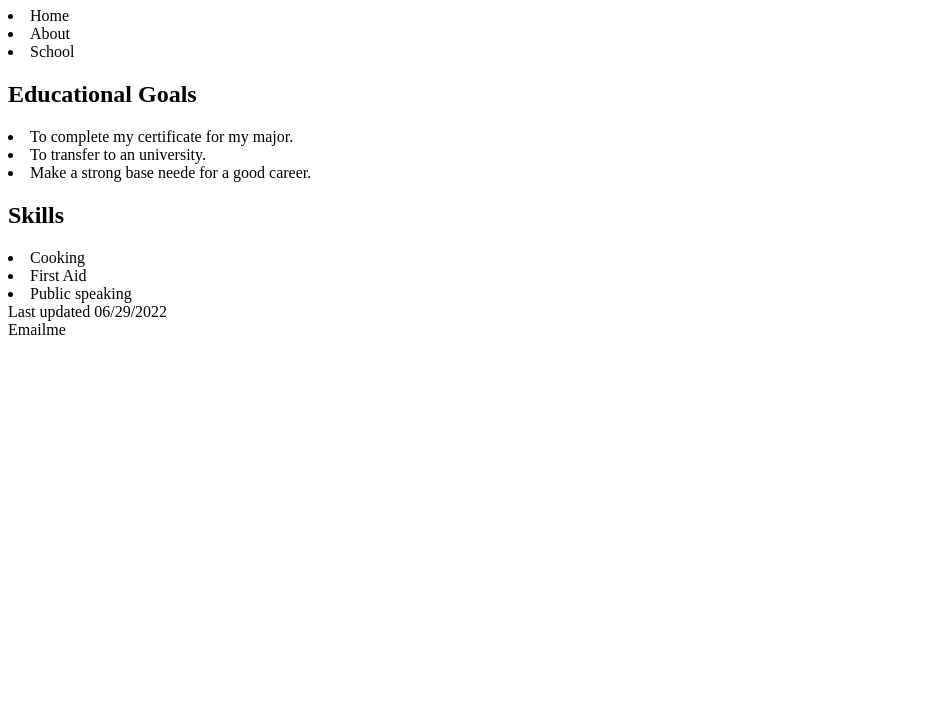
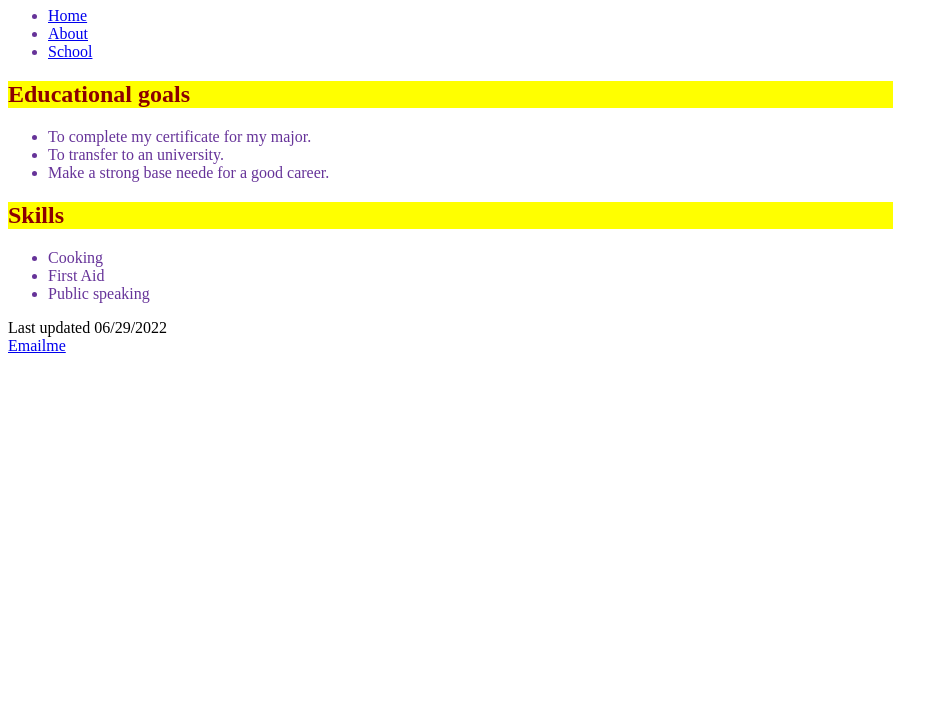
Before and after one commit to Rpooja24/CIS-162, a plain HTML site: page about2.html in a window 1280 px wide. Shown: the part 73-800 px from the top of the page, without its empty margins (0-948 px from the left). Drawn offline with Linux system fonts and the light colour scheme.

Commit message:
Update about2.html

```diff
--- a/about2.html
+++ b/about2.html
@@ -2,26 +2,29 @@
 <html lang="en">
 <head>
     <meta charset="utf-8">
+     <link rel="stylesheet" href="main.css">
 <title>Pooja Ramtel</title>
 </head>
 <body>
     <h1>Pooja Ramtel</h1>
-    <li>Home</li>
-    <li>About</li>
-    <li>School</li>
-    <h2>Educational Goals</h2>
-    <uol>
+     <ul>
+        <li><a href="#">Home</a></li>
+    <li><a href="#">About</a></li>
+    <li><a href="#">School</a></li>
+    </ul>
+     <h2>Educational goals</h2>
+    <ul>
         <li>To complete my certificate for my major.</li>
         <li>To transfer to an university.</li>
         <li>Make a strong base neede for a good career.</li>
-    </uol>
+    </ul>
 
     <h2>Skills</h2>
-    <uol> <li>Cooking</li>
+    <ul> <li>Cooking</li>
     <li>First Aid</li>
     <li>Public speaking</li>
-    </uol>
+    </ul>
     <footer>Last updated 06/29/2022</footer>
-  <a heref="mailto:poojaramtel2020@gmail.com">Emailme</a>
+  <a href="mailto:poojaramtel2020@gmail.com">Emailme</a>
     </body>
 </html>
```
